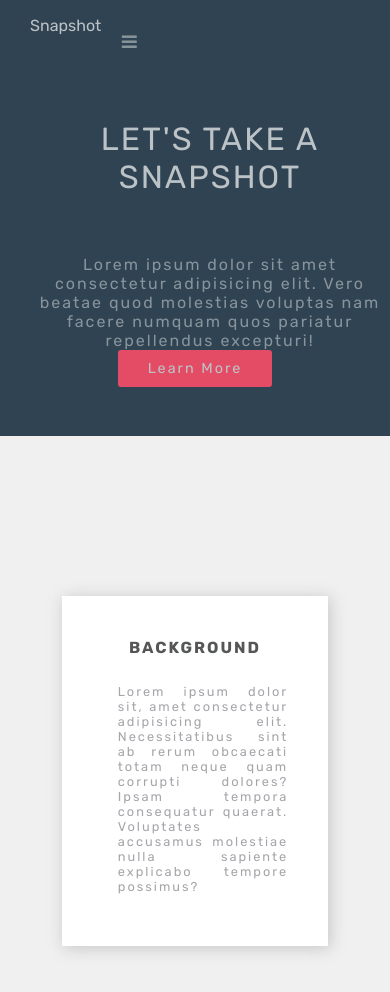
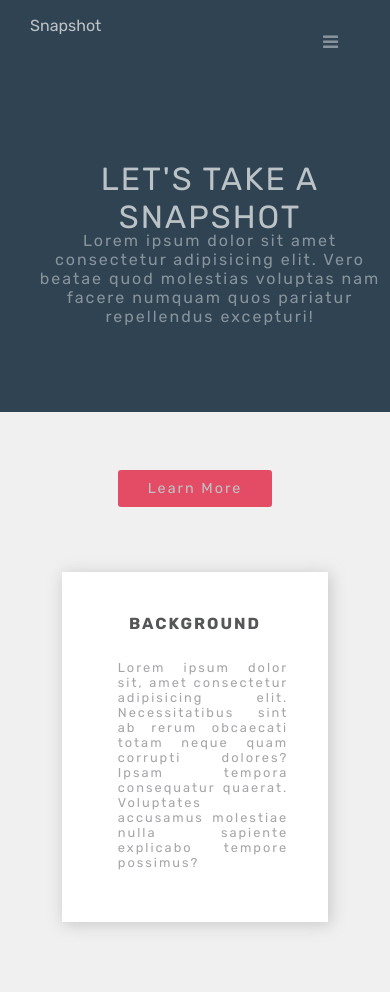
Before and after one commit to Jonesovo/zuri-responsive-task, a plain HTML site: page index.html in a window 390 px wide. Shown: the top 992 px of the page. Drawn offline with Linux system fonts and the light colour scheme.

Commit message:
updated css

```diff
--- a/styles.css
+++ b/styles.css
@@ -70,6 +70,8 @@ ul li a:hover {
 
     .nav-links .icon {
         display: none;
+        position: relative;
+        right: 50px;
     }
 
     .nav-links .active {
@@ -79,6 +81,8 @@ ul li a:hover {
 
     .nav-links a {display: none;}
     .nav-links a.icon {
+        position: absolute;
+        right: 50px;
         float: right;
         display: block;
     }
@@ -89,7 +93,9 @@ ul li a:hover {
         top: 0;
     }
     .nav-links.responsive a {
-        float: none;
+        float: right;
+        position: relative;
+        left: 130px;
         display: block;
         text-align: left;
     }
@@ -257,12 +263,12 @@ div.hero-background-pos {
     div.hero-content-heading h3 {
         position: absolute;
         left: 30px;
-        top: 120px;
+        top: 160px;
     }
 
     div.hero-content-btn a {
         position: absolute;
-        top: 350px;
+        top: 470px;
     }
 }
 
```
